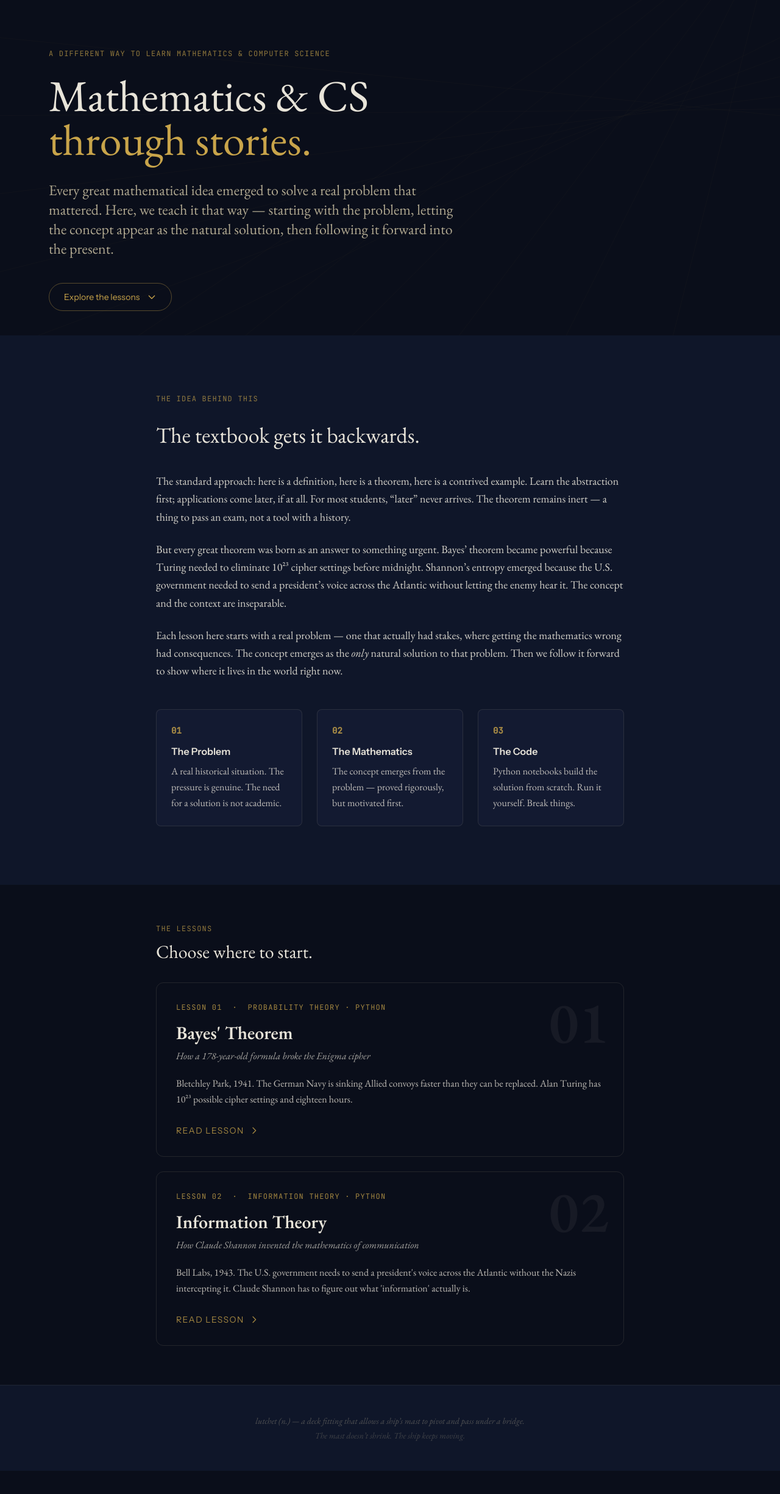
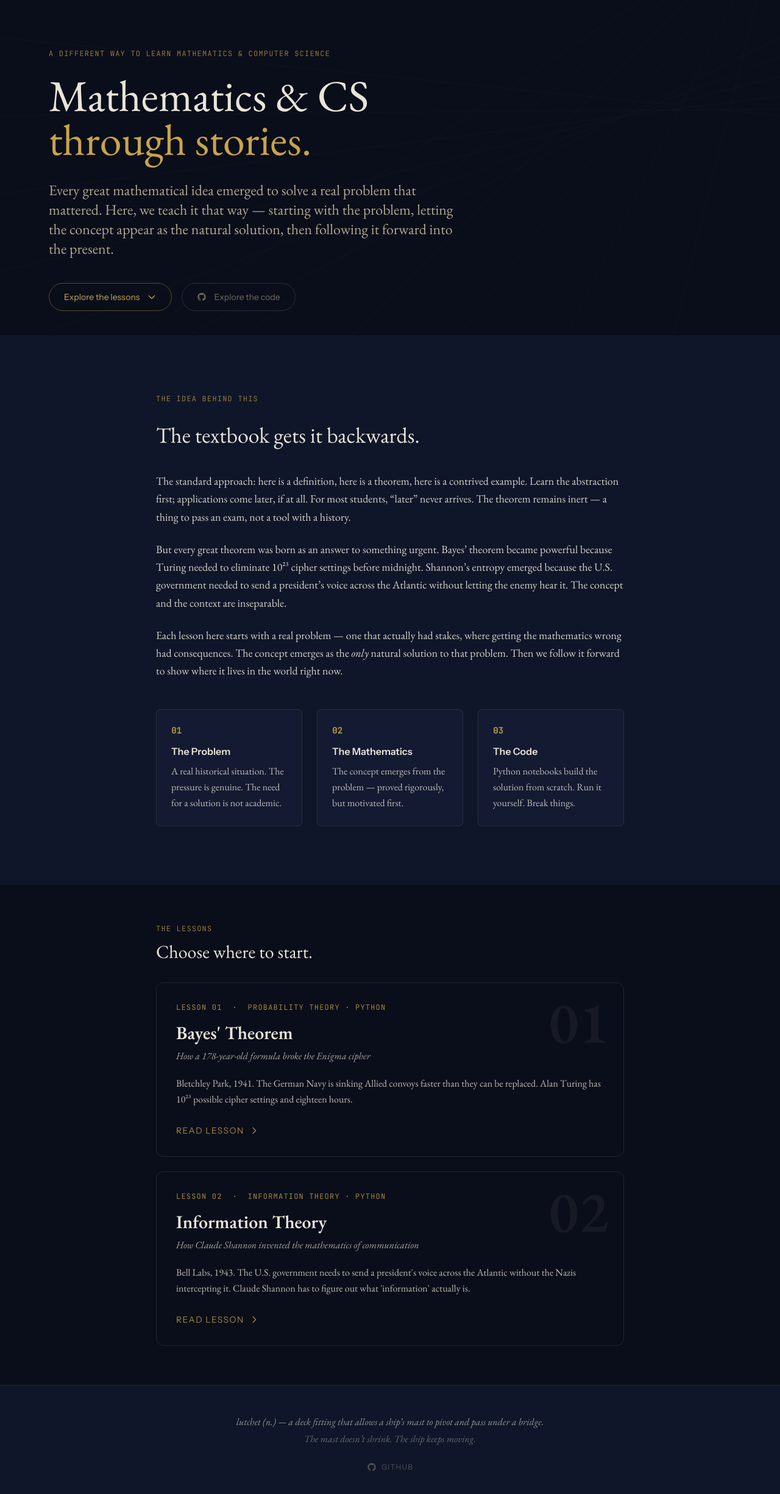
Before and after one commit to vivekatsuperset/lutchet, an Astro site in the folder website/: page / in a window 1280 px wide. Shown: the whole page at 61% size. Before the commit the page ends 2412 px from the top, so only its background shows below. Built offline with nearby package versions, Linux system fonts and the light colour scheme; Astro itself is replaced by a stand-in of ours.

Commit message:
Added Umami analytics. Added github links. Improved footer viz

```diff
--- a/website/src/layouts/BaseLayout.astro
+++ b/website/src/layouts/BaseLayout.astro
@@ -22,6 +22,7 @@
     <title>{title}</title>
     <link rel="icon" type="image/svg+xml" href="/favicon.svg" />
     <link rel="apple-touch-icon" sizes="180x180" href="/apple-touch-icon.png" />
+    <script defer src="https://cloud.umami.is/script.js" data-website-id="fa94ef41-4b6b-4a3f-bcf2-f6cb1a6cd630"></script>
   </head>
   <body class="bg-navy text-ivory font-serif">
     <slot />
--- a/website/src/layouts/LessonLayout.astro
+++ b/website/src/layouts/LessonLayout.astro
@@ -26,6 +26,7 @@
     <title>{title}</title>
     <link rel="icon" type="image/svg+xml" href="/favicon.svg" />
     <link rel="apple-touch-icon" sizes="180x180" href="/apple-touch-icon.png" />
+    <script defer src="https://cloud.umami.is/script.js" data-website-id="fa94ef41-4b6b-4a3f-bcf2-f6cb1a6cd630"></script>
   </head>
   <body class="bg-navy text-ivory font-serif">
 
@@ -47,6 +48,14 @@
         <span class="font-mono text-xs text-amber/60 shrink-0">Lesson {String(lessonNumber).padStart(2, '0')}</span>
         <span id="nav-section" class="font-sans text-xs text-ivory-dim/60 hidden sm:block truncate">{title}</span>
         <div class="ml-auto font-mono text-xs text-ivory-dim/30 hidden md:block shrink-0">{subject}</div>
+        <a href="https://github.com/vivekatsuperset/lutchet"
+           target="_blank" rel="noopener noreferrer"
+           class="shrink-0 text-ivory-dim/30 hover:text-ivory-dim/70 transition-colors ml-4"
+           aria-label="GitHub repository">
+          <svg class="w-4 h-4" fill="currentColor" viewBox="0 0 24 24">
+            <path d="M12 2C6.477 2 2 6.484 2 12.017c0 4.425 2.865 8.18 6.839 9.504.5.092.682-.217.682-.483 0-.237-.008-.868-.013-1.703-2.782.605-3.369-1.343-3.369-1.343-.454-1.158-1.11-1.466-1.11-1.466-.908-.62.069-.608.069-.608 1.003.07 1.531 1.032 1.531 1.032.892 1.53 2.341 1.088 2.91.832.092-.647.35-1.088.636-1.338-2.22-.253-4.555-1.113-4.555-4.951 0-1.093.39-1.988 1.029-2.688-.103-.253-.446-1.272.098-2.65 0 0 .84-.27 2.75 1.026A9.564 9.564 0 0112 6.844c.85.004 1.705.115 2.504.337 1.909-1.296 2.747-1.027 2.747-1.027.546 1.379.202 2.398.1 2.651.64.7 1.028 1.595 1.028 2.688 0 3.848-2.339 4.695-4.566 4.943.359.309.678.92.678 1.855 0 1.338-.012 2.419-.012 2.747 0 .268.18.58.688.482A10.019 10.019 0 0022 12.017C22 6.484 17.522 2 12 2z"/>
+          </svg>
+        </a>
       </div>
     </nav>
 
--- a/website/src/pages/index.astro
+++ b/website/src/pages/index.astro
@@ -44,6 +44,7 @@
       forward into the present.
     </p>
 
+    <div class="flex flex-wrap gap-4">
       <a href="#lessons"
          class="inline-flex items-center gap-3 border border-amber/40 rounded-full px-6 py-3 font-sans text-sm text-amber hover:bg-amber/10 transition-all">
         <span>Explore the lessons</span>
@@ -51,6 +52,15 @@
           <path stroke-linecap="round" stroke-linejoin="round" d="M19 9l-7 7-7-7" />
         </svg>
       </a>
+      <a href="https://github.com/vivekatsuperset/lutchet"
+         target="_blank" rel="noopener noreferrer"
+         class="inline-flex items-center gap-3 border border-ivory-dim/20 rounded-full px-6 py-3 font-sans text-sm text-ivory-dim/60 hover:border-ivory-dim/40 hover:text-ivory-dim/90 transition-all">
+        <svg class="w-4 h-4" fill="currentColor" viewBox="0 0 24 24">
+          <path d="M12 2C6.477 2 2 6.484 2 12.017c0 4.425 2.865 8.18 6.839 9.504.5.092.682-.217.682-.483 0-.237-.008-.868-.013-1.703-2.782.605-3.369-1.343-3.369-1.343-.454-1.158-1.11-1.466-1.11-1.466-.908-.62.069-.608.069-.608 1.003.07 1.531 1.032 1.531 1.032.892 1.53 2.341 1.088 2.91.832.092-.647.35-1.088.636-1.338-2.22-.253-4.555-1.113-4.555-4.951 0-1.093.39-1.988 1.029-2.688-.103-.253-.446-1.272.098-2.65 0 0 .84-.27 2.75 1.026A9.564 9.564 0 0112 6.844c.85.004 1.705.115 2.504.337 1.909-1.296 2.747-1.027 2.747-1.027.546 1.379.202 2.398.1 2.651.64.7 1.028 1.595 1.028 2.688 0 3.848-2.339 4.695-4.566 4.943.359.309.678.92.678 1.855 0 1.338-.012 2.419-.012 2.747 0 .268.18.58.688.482A10.019 10.019 0 0022 12.017C22 6.484 17.522 2 12 2z"/>
+        </svg>
+        <span>Explore the code</span>
+      </a>
+    </div>
   </div>
 </section>
 
@@ -152,12 +162,20 @@
 <!-- ============================================================== FOOTER -->
 
 <footer class="bg-navy-medium border-t border-ivory-dim/10 py-12 px-8 text-center font-sans">
-  <p class="font-serif text-ivory-dim/40 text-sm italic mb-1">
+  <p class="font-serif text-ivory/60 text-base italic mb-1">
     lutchet (n.) &mdash; a deck fitting that allows a ship&rsquo;s mast to pivot and pass under a bridge.
   </p>
-  <p class="font-serif text-ivory-dim/30 text-sm italic">
+  <p class="font-serif text-ivory/40 text-base italic mb-6">
     The mast doesn&rsquo;t shrink. The ship keeps moving.
   </p>
+  <a href="https://github.com/vivekatsuperset/lutchet"
+     target="_blank" rel="noopener noreferrer"
+     class="inline-flex items-center gap-2 text-ivory-dim/40 hover:text-ivory-dim/70 transition-colors font-sans text-xs tracking-widest uppercase">
+    <svg class="w-4 h-4" fill="currentColor" viewBox="0 0 24 24">
+      <path d="M12 2C6.477 2 2 6.484 2 12.017c0 4.425 2.865 8.18 6.839 9.504.5.092.682-.217.682-.483 0-.237-.008-.868-.013-1.703-2.782.605-3.369-1.343-3.369-1.343-.454-1.158-1.11-1.466-1.11-1.466-.908-.62.069-.608.069-.608 1.003.07 1.531 1.032 1.531 1.032.892 1.53 2.341 1.088 2.91.832.092-.647.35-1.088.636-1.338-2.22-.253-4.555-1.113-4.555-4.951 0-1.093.39-1.988 1.029-2.688-.103-.253-.446-1.272.098-2.65 0 0 .84-.27 2.75 1.026A9.564 9.564 0 0112 6.844c.85.004 1.705.115 2.504.337 1.909-1.296 2.747-1.027 2.747-1.027.546 1.379.202 2.398.1 2.651.64.7 1.028 1.595 1.028 2.688 0 3.848-2.339 4.695-4.566 4.943.359.309.678.92.678 1.855 0 1.338-.012 2.419-.012 2.747 0 .268.18.58.688.482A10.019 10.019 0 0022 12.017C22 6.484 17.522 2 12 2z"/>
+    </svg>
+    GitHub
+  </a>
 </footer>
 
 </BaseLayout>
```
Lines whose indentation alone changed are shown as unchanged.
